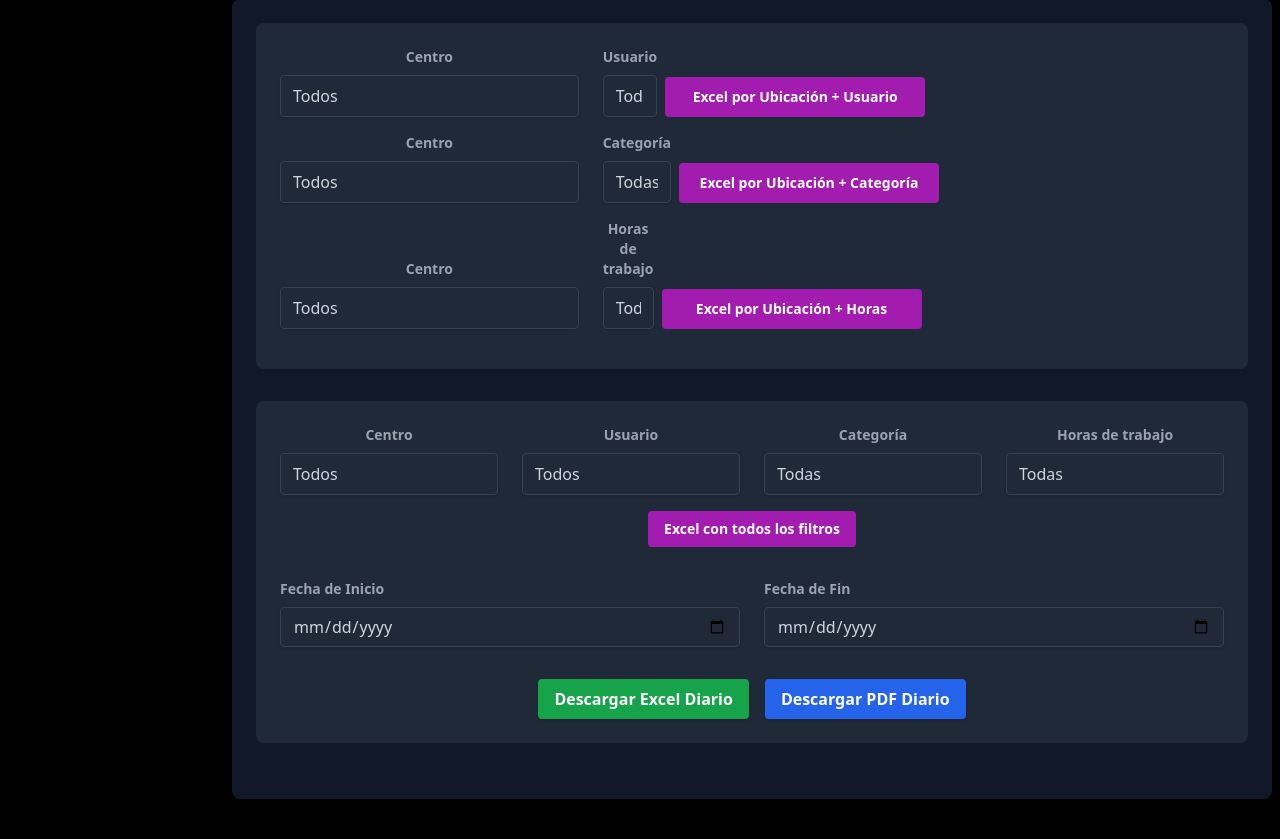
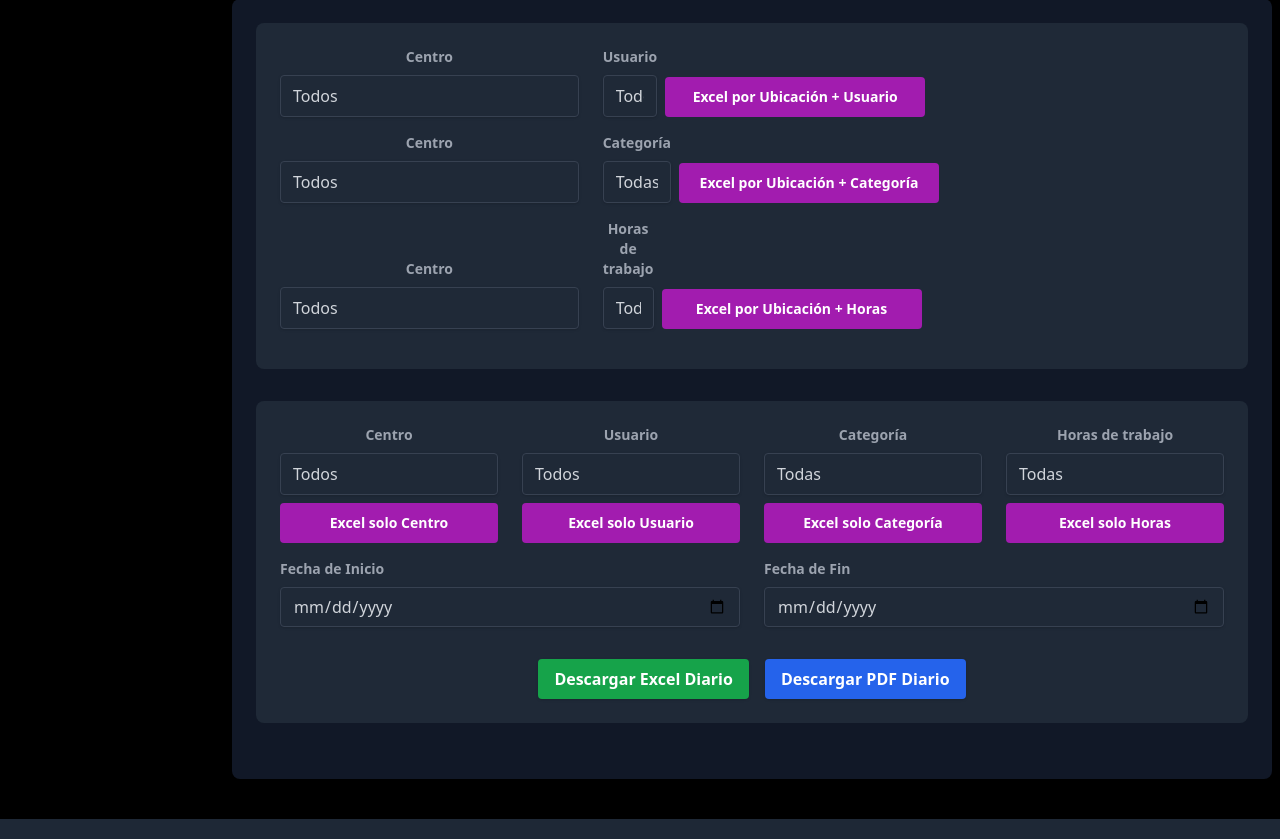
Before and after one commit to chemaferfil/TimeTracker, a Flask app: template src/templates/export_excel.html in a window 1280 px wide. Shown: the part 106-945 px from the top of the page. Run offline with Flask 3, Linux system fonts and the light colour scheme; the template is opened without the code that fills it, so the values that code supplies are empty; some libraries are stand-ins or nearby versions.

Commit message:
Actualizado v5

```diff
--- a/src/templates/export_excel.html
+++ b/src/templates/export_excel.html
@@ -4,8 +4,10 @@
 
 {% block content %}
 <section class="bg-gray-900 shadow-md rounded-lg p-6 mb-8">
+    <form method="POST" action="{{ url_for('export.export_excel') }}">
     <!-- Globo 1: Filtros rápidos por ubicación -->
     <div class="bg-gray-800 rounded-lg p-6 mb-8">
+        <form method="POST" action="{{ url_for('export.export_excel') }}">
         <!-- Fila 1: Centro + Usuario + Botón -->
         <div class="grid grid-cols-1 md:grid-cols-3 gap-6 mb-4 items-end">
             <div class="text-center">
@@ -25,7 +27,7 @@
                         <option value="">Todos</option>
                     </select>
                 </div>
-                <button name="excel_centro_usuario" value="1"
+                <button type="submit" name="excel_centro_usuario" value="1"
                         class="h-10 min-w-[260px] px-4 py-2 bg-fuchsia-700 hover:bg-fuchsia-800 text-white text-sm rounded focus:outline-none font-semibold">
                     Excel por Ubicación + Usuario
                 </button>
@@ -50,7 +52,7 @@
                         <option value="">Todas</option>
                     </select>
                 </div>
-                <button name="excel_centro_categoria" value="1"
+                <button type="submit" name="excel_centro_categoria" value="1"
                         class="h-10 min-w-[260px] px-4 py-2 bg-fuchsia-700 hover:bg-fuchsia-800 text-white text-sm rounded focus:outline-none font-semibold">
                     Excel por Ubicación + Categoría
                 </button>
@@ -75,7 +77,7 @@
                         <option value="">Todas</option>
                     </select>
                 </div>
-                <button name="excel_centro_horas" value="1"
+                <button type="submit" name="excel_centro_horas" value="1"
                         class="h-10 min-w-[260px] px-4 py-2 bg-fuchsia-700 hover:bg-fuchsia-800 text-white text-sm rounded focus:outline-none font-semibold">
                     Excel por Ubicación + Horas
                 </button>
@@ -95,6 +97,10 @@
                     <option value="Las Tablas">Las Tablas</option>
                     <option value="Majadahonda">Majadahonda</option>
                 </select>
+                <button type="submit" name="excel_solo_centro" value="1"
+                        class="mt-2 w-full h-10 px-4 py-2 bg-fuchsia-700 hover:bg-fuchsia-800 text-white text-sm rounded focus:outline-none font-semibold">
+                    Excel solo Centro
+                </button>
             </div>
             <div class="text-center">
                 <label for="usuario4" class="block text-gray-400 text-sm font-bold mb-2">Usuario</label>
@@ -104,6 +110,10 @@
                     <option value="{{ user.id }}">{{ user.username }} ({{ user.full_name }})</option>
                     {% endfor %}
                 </select>
+                <button type="submit" name="excel_solo_usuario" value="1"
+                        class="mt-2 w-full h-10 px-4 py-2 bg-fuchsia-700 hover:bg-fuchsia-800 text-white text-sm rounded focus:outline-none font-semibold">
+                    Excel solo Usuario
+                </button>
             </div>
             <div class="text-center">
                 <label for="categoria4" class="block text-gray-400 text-sm font-bold mb-2">Categoría</label>
@@ -114,24 +124,28 @@
                     <option value="Reparto">Reparto</option>
                     <option value="Delivery">Delivery</option>
                 </select>
+                <button type="submit" name="excel_solo_categoria" value="1"
+                        class="mt-2 w-full h-10 px-4 py-2 bg-fuchsia-700 hover:bg-fuchsia-800 text-white text-sm rounded focus:outline-none font-semibold">
+                    Excel solo Categoría
+                </button>
             </div>
             <div class="text-center">
                 <label for="horas4" class="block text-gray-400 text-sm font-bold mb-2">Horas de trabajo</label>
                 <select id="horas4" name="horas4" class="shadow appearance-none border border-gray-700 rounded w-full py-2 px-3 bg-gray-800 text-gray-300">
                     <option value="">Todas</option>
+                    {% set horas_unicas = [] %}
                     {% for user in users %}
-                        {% if user.weekly_hours %}
+                        {% if user.weekly_hours and user.weekly_hours not in horas_unicas %}
                             <option value="{{ user.weekly_hours }}">{{ user.weekly_hours }}</option>
+                            {% set _ = horas_unicas.append(user.weekly_hours) %}
                         {% endif %}
                     {% endfor %}
                 </select>
+                <button type="submit" name="excel_solo_horas" value="1"
+                        class="mt-2 w-full h-10 px-4 py-2 bg-fuchsia-700 hover:bg-fuchsia-800 text-white text-sm rounded focus:outline-none font-semibold">
+                    Excel solo Horas
+                </button>
             </div>
-        </div>
-        <div class="flex justify-center mb-8">
-            <button name="excel_todos" value="1"
-                    class="px-4 py-2 bg-fuchsia-700 hover:bg-fuchsia-800 text-white text-sm rounded focus:outline-none font-semibold">
-                Excel con todos los filtros
-            </button>
         </div>
         <!-- Fila 5: Fechas -->
         <div class="grid grid-cols-1 md:grid-cols-2 gap-6 items-end mb-8">
@@ -157,7 +171,6 @@
                Descargar PDF Diario
             </a>
         </div>
-
         <!-- MODAL para advertencia de fechas -->
         <div id="dateModal" class="fixed inset-0 flex items-center justify-center bg-black bg-opacity-50 z-50 hidden">
             <div class="bg-gray-900 rounded-lg shadow-lg p-6 w-full max-w-md text-center">
@@ -178,6 +191,7 @@
                 </div>
             </div>
         </div>
+    </div>
     </form>
 </section>
 
@@ -250,7 +264,11 @@ document.addEventListener('DOMContentLoaded', function() {
             e.submitter.name === 'excel_centro_usuario' ||
             e.submitter.name === 'excel_centro_categoria' ||
             e.submitter.name === 'excel_centro_horas' ||
-            e.submitter.name === 'excel_todos'
+            e.submitter.name === 'excel_todos' ||
+            e.submitter.name === 'excel_solo_centro' ||
+            e.submitter.name === 'excel_solo_usuario' ||
+            e.submitter.name === 'excel_solo_categoria' ||
+            e.submitter.name === 'excel_solo_horas'
         );
         if (filtro && !start.value && !end.value) {
             e.preventDefault();
```
Also changed, not shown: routes/export.py (+31 -5 lines).
